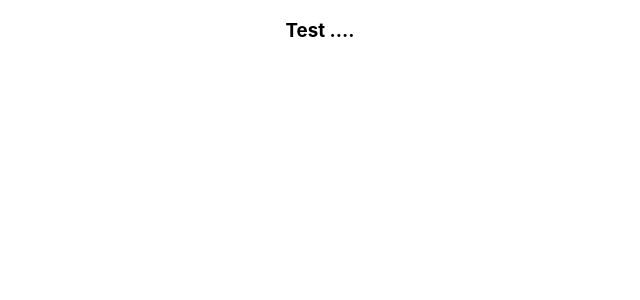
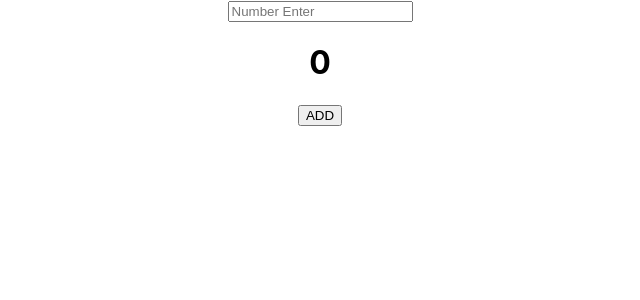
Before and after one commit to Ajit24/React_revision, a React (Create React App) app in the folder react-all/: page / in a window 1280 px wide. Shown: the top 300 px of the page, without its empty margins (320-960 px from the left). Built offline with nearby package versions, Linux system fonts and the light colour scheme.

Commit message:
Validation on length

```diff
--- a/react-all/src/App.js
+++ b/react-all/src/App.js
@@ -1,11 +1,13 @@
 import logo from './logo.svg';
 import './App.css';
-import Test from './Component/Test/Test';
+//import Test from './Component/Test/Test';
+import Validation from './Component/Validation/Validation'
 function App() {
   return (
     <div className="App">
 
-      <Test/>
+      {/* <Test/> */}
+      <Validation />
     </div>
   );
 }
--- /dev/null
+++ b/react-all/src/Component/Validation/Validation.jsx
@@ -0,0 +1,30 @@
+import React, { useState } from 'react'
+
+export default function Validation() {
+    const[num, setNum] = useState("")
+    const handelChange= (e) => {
+        if(e.target.value[num.length] >= 0){
+            //setNum(e.target.value)
+        } else{
+          setNum(e.target.value)
+        }
+    }
+
+    const handleADD = () => {
+        console.log("leen" , num.length)
+        if(num.length > 20){
+          alert("succ")
+        }
+        else{
+          alert("increse len")
+        }
+    }
+  return (
+    <div>
+        <input type = "text" placeholder='Number Enter' value={num} onChange={(e) => handelChange(e)} />
+        <h1>{num}</h1>
+        <h1>{num.length}</h1>
+        <button onClick={() => handleADD()}>ADD</button>
+    </div>
+  )
+}
```
Also changed, not shown: react-all/src/Component/InputNumber/validation.jsx (deleted, +0 -10 lines).
